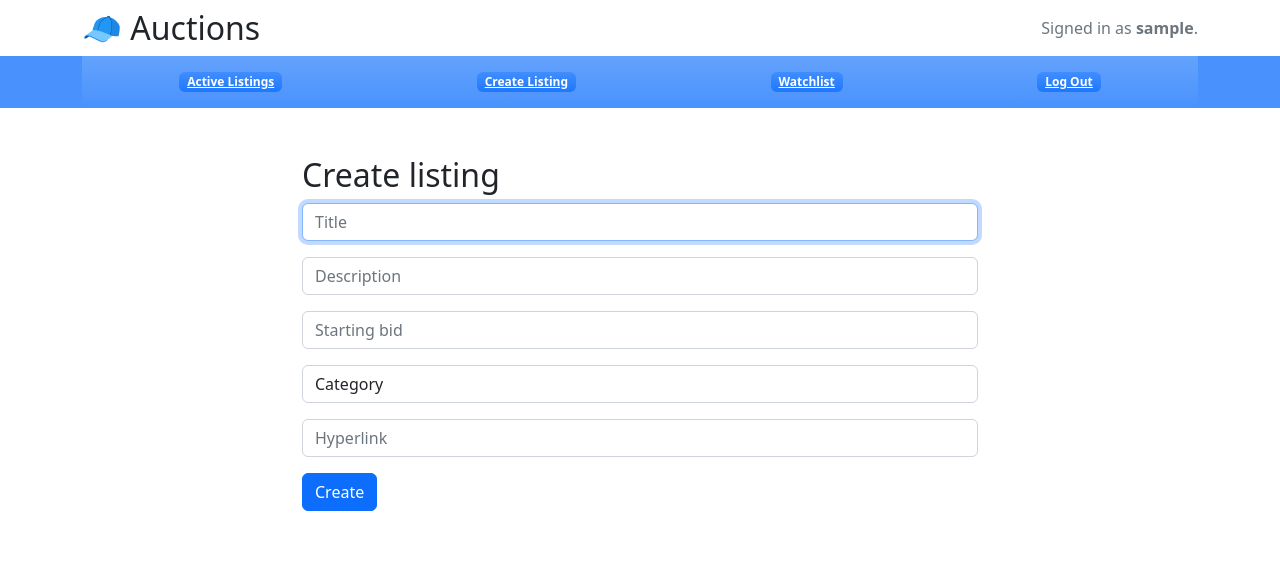
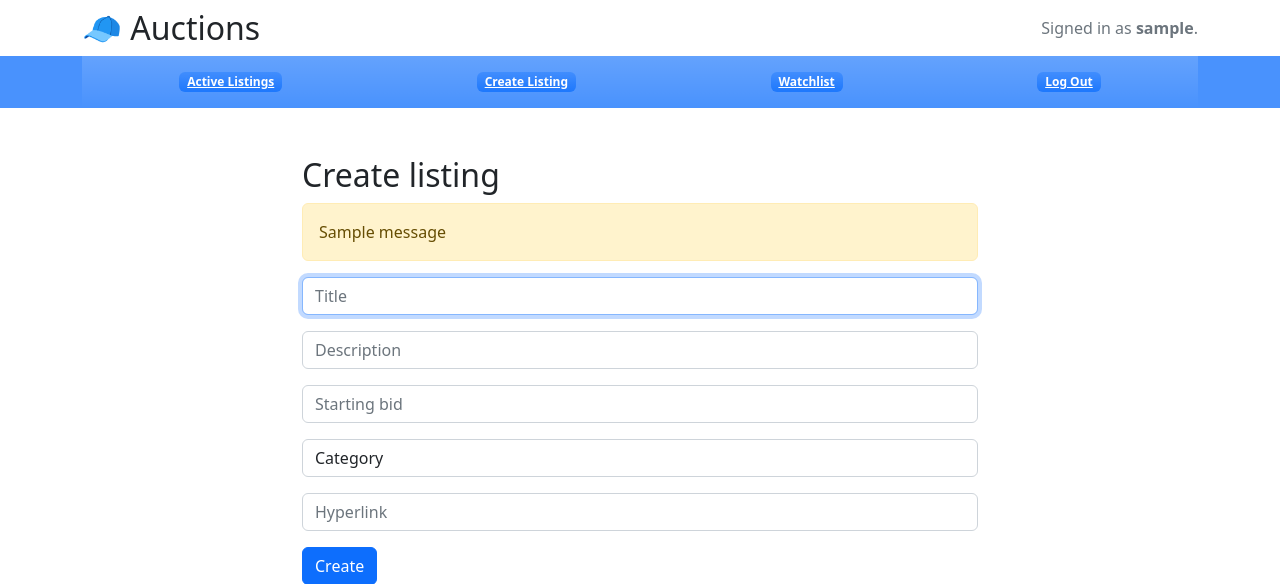
Before and after one commit to voizlav/CS50W, a Django app: page /create in a window 1280 px wide. Shown: the top 584 px of the page. Run offline with Django 3.2, Linux system fonts and the light colour scheme; a user stored in the database is signed in; tables that the repository leaves empty hold one stand-in row (values such as "Sample post"); one stand-in notice (Sample message) is shown; some libraries are stand-ins or nearby versions.

Commit message:
Update create template with alert

```diff
--- a/commerce/auctions/templates/auctions/create.html
+++ b/commerce/auctions/templates/auctions/create.html
@@ -4,11 +4,11 @@
 
 <div class="container" style="max-width: 700px;">
     <h2>Create listing</h2>
-    {% if message %}
+    {% for message in messages %}
     <div class="alert alert-warning" role="alert">
         {{ message }}
     </div>
-    {% endif %}
+    {% endfor %}
     <form action="{% url 'create' %}" method="post">
         {% csrf_token %}
         <div class="mb-3">
```
